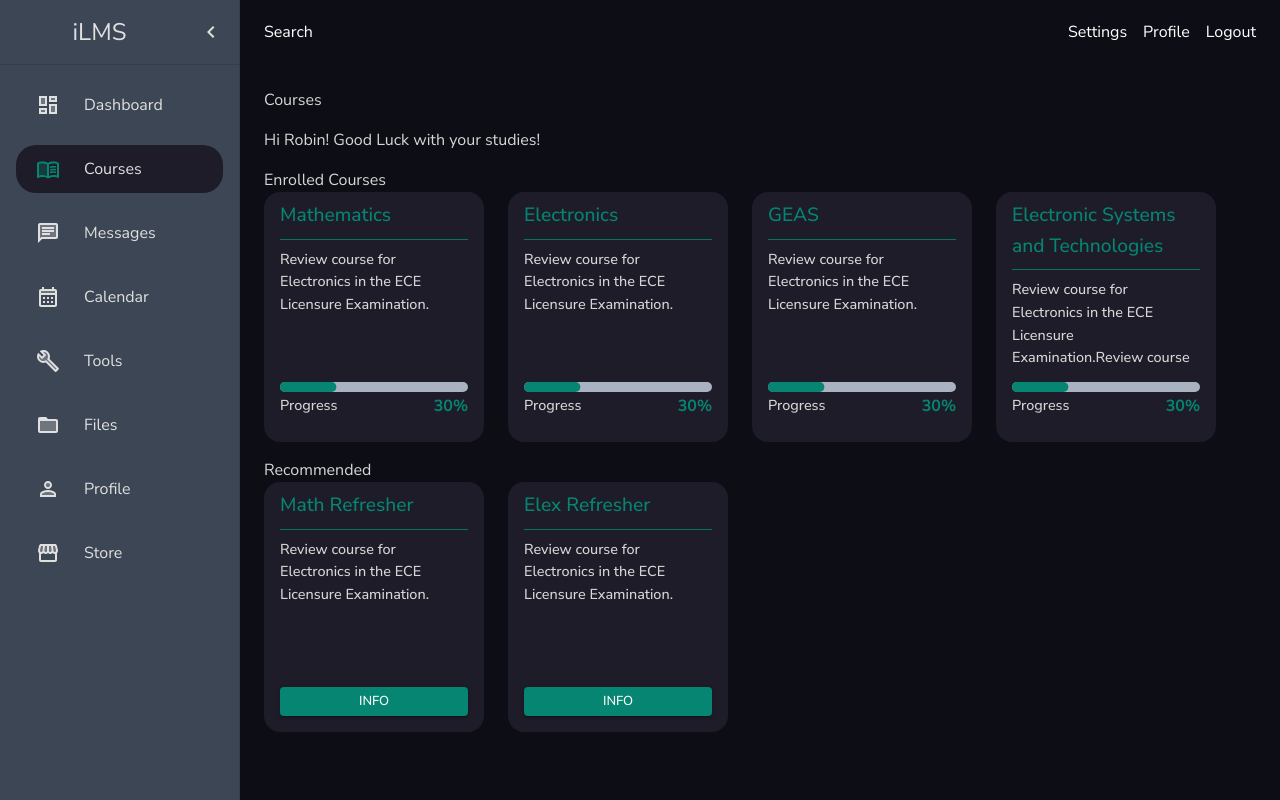
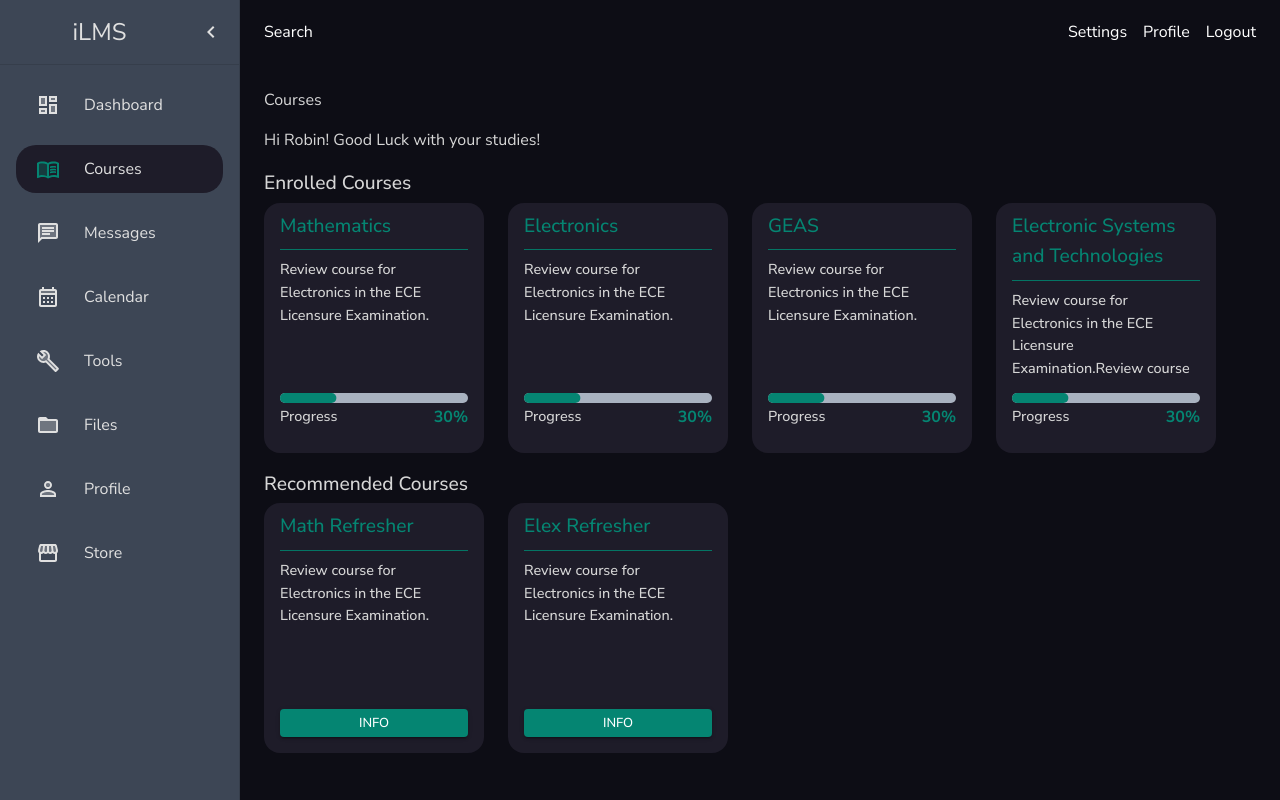
Before and after one commit to aramind/ilms, a React (Create React App) app: page /courses in a window 1280 px wide. Built offline with nearby package versions, Linux system fonts and the light colour scheme; a web font is replaced by a local one.

Commit message:
feat: using the CardGroupWith title in the Courses page

```diff
--- a/src/pages/courses/Main.jsx
+++ b/src/pages/courses/Main.jsx
@@ -3,14 +3,14 @@ import WhiteTypography from "../../components/WhiteTypography";
 import { Stack } from "@mui/material";
 import CourseCard from "../../components/card/CourseCard";
 import CardGroupWrapper from "../../wrappers/CardGroupWrapper";
+import CardGroupWithTitle from "../../wrappers/CardGroupWithTitle";
 
 const Main = () => {
   return (
     <Stack spacing={2}>
       <WhiteTypography>Courses</WhiteTypography>
       <WhiteTypography>Hi Robin! Good Luck with your studies!</WhiteTypography>
-      <Stack>
-        <WhiteTypography>Enrolled Courses</WhiteTypography>
+      <CardGroupWithTitle title="Enrolled Courses">
         <CardGroupWrapper>
           <CourseCard
             title="Mathematics"
@@ -33,9 +33,8 @@ const Main = () => {
             progress="30"
           />
         </CardGroupWrapper>
-      </Stack>
-      <Stack>
-        <WhiteTypography>Recommended</WhiteTypography>
+      </CardGroupWithTitle>
+      <CardGroupWithTitle title="Recommended Courses">
         <CardGroupWrapper>
           <CourseCard
             title="Math Refresher"
@@ -50,7 +49,7 @@ const Main = () => {
             price="500"
           />
         </CardGroupWrapper>
-      </Stack>
+      </CardGroupWithTitle>
     </Stack>
   );
 };
--- a/src/pages/dashboard/Main.jsx
+++ b/src/pages/dashboard/Main.jsx
@@ -11,7 +11,7 @@ const Main = () => {
     <Stack spacing={2} alignItems={{ xs: "center", md: "flex-start" }}>
       <WhiteTypography variant="h5">Dashboard</WhiteTypography>
       <WhiteTypography>Hi Robin! Good Luck with your studies!</WhiteTypography>
-      <CardGroupWithTitle title={"My Courses"}>
+      <CardGroupWithTitle title="My Courses">
         <CardGroupWrapper>
           <CourseCard
             title="Mathematics"
```
